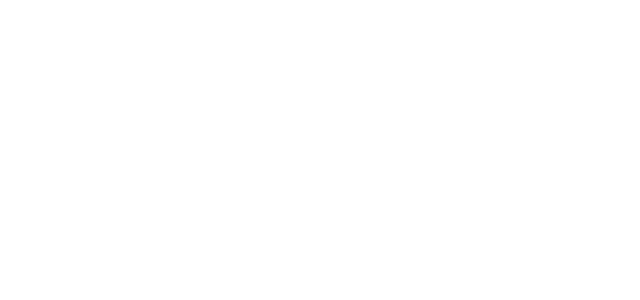
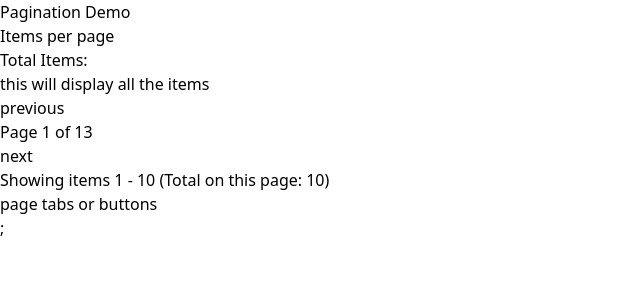
Before and after one commit to rhundal/custom-implementation-hooks, a React (Vite) app in the folder custom-hooks-impl/: page / in a window 1280 px wide. Shown: the top 300 px of the page, without its empty margins (0-640 px from the left). Built offline with nearby package versions, Linux system fonts and the light colour scheme.

Commit message:
renamed example components directory, added ui skeleton in PaginationDemo component and called it in App component

```diff
--- a/custom-hooks-impl/src/App.tsx
+++ b/custom-hooks-impl/src/App.tsx
@@ -2,10 +2,10 @@ import { useState } from "react";
 
 import "./App.css";
 
+import PaginationDemo from "./example-components/PaginationDemo";
+
 function App() {
-  const [count, setCount] = useState(0);
-
-  return <></>;
+  return <PaginationDemo />;
 }
 
 export default App;
--- /dev/null
+++ b/custom-hooks-impl/src/example-components/PaginationDemo.tsx
@@ -0,0 +1,43 @@
+/*
+
+Example Usage Component (PaginationDemo.tsx):
+
+Create a component that uses your usePagination hook.
+Simulate a list of items (e.g., an array of 100 numbers or strings).
+Display the current page number, total pages, and the slice of items for the current page.
+Include buttons for “Previous”, “Next”, and jumping to specific page numbers (if you wish to demonstrate setPage more thoroughly).
+Disable Previous/Next buttons when canPrevPage or canNextPage is false.
+
+*/
+
+import usePagination from "../hooks/usePagination";
+
+export default function PaginationDemo() {
+  return (
+    <>
+      <div>
+        <div>
+          {" "}
+          <h1> Pagination Demo</h1>
+        </div>
+        <div>
+          <div> Items per page</div>
+          <div> Total Items: </div>
+        </div>
+        <div>
+          <p> this will display all the items</p>
+        </div>
+        <div>
+          <div>previous</div>
+          <div> Page 1 of 13</div>
+          <div> next</div>
+        </div>
+        <div>
+          <p>Showing items 1 - 10 (Total on this page: 10)</p>
+        </div>
+        <div>page tabs or buttons</div>
+      </div>
+      ;
+    </>
+  );
+}
```
Also changed, not shown: custom-hooks-impl/src/example components/PaginationDemo.tsx (deleted, +0 -11 lines), custom-hooks-impl/src/example-components/DebounceSearchDemo.tsx (renamed from custom-hooks-impl/src/example components/DebounceSearchDemo.tsx).
